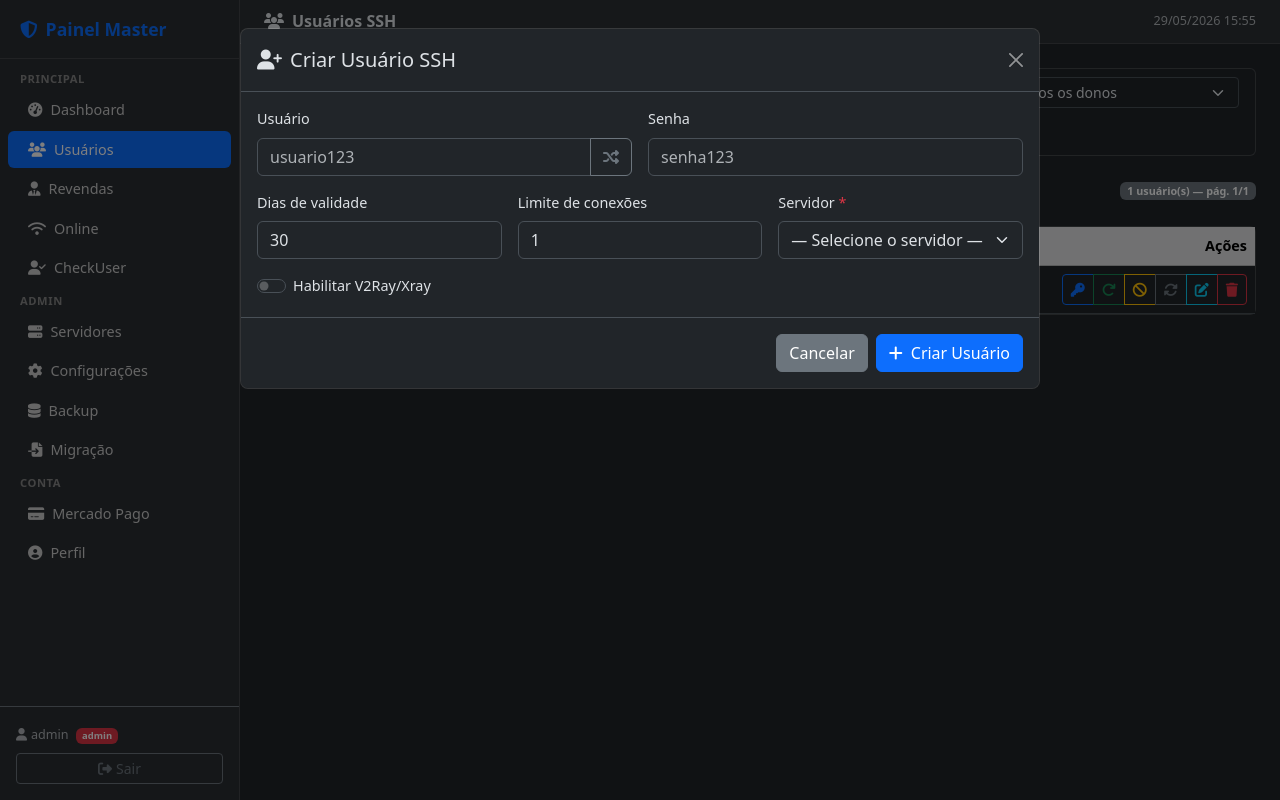
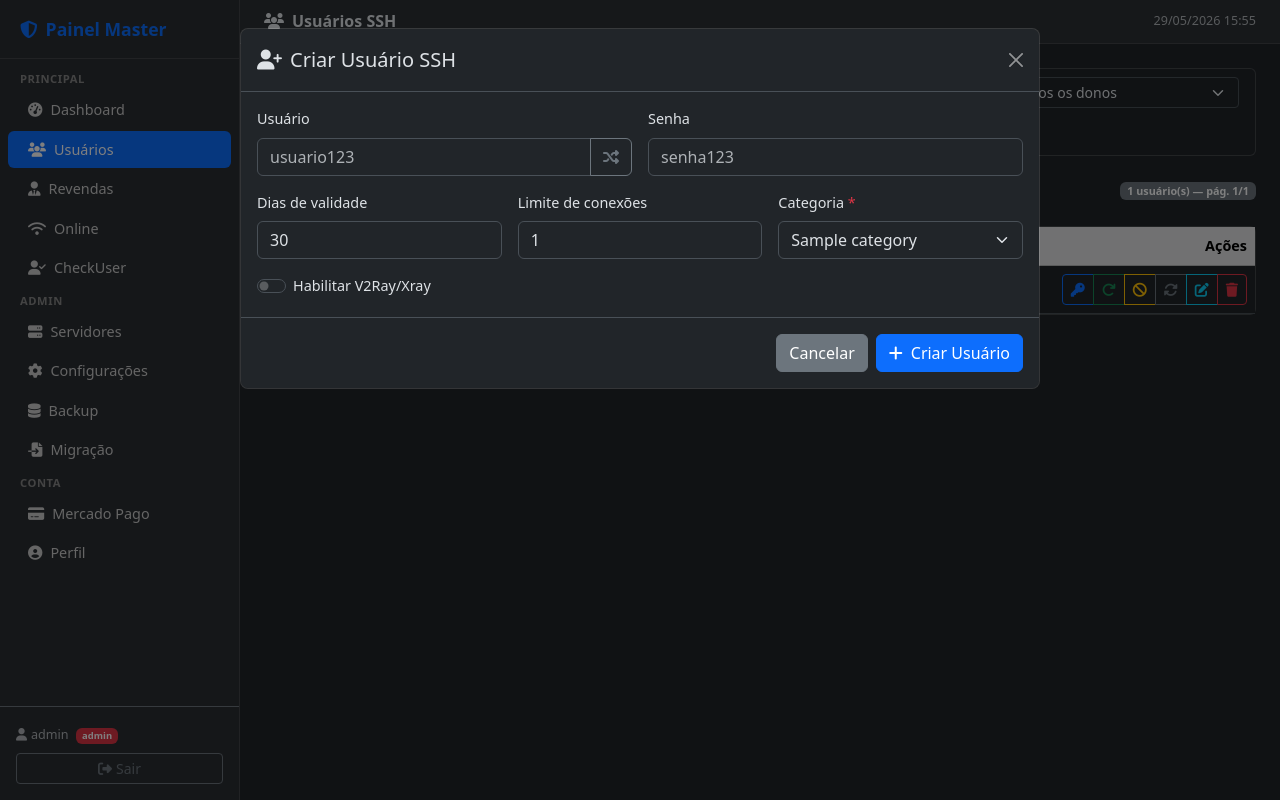
Before and after one commit to jeanfraga95/painel101, a Flask app: page /users in a window 1280 px wide, after a click on "Novo Usuário". Run offline with Flask 3, Linux system fonts and the light colour scheme; the visitor is signed in with stand-in values (Sample User, id 1); data comes from the database, SQL or seed files in the repository; tables that the repository leaves empty hold one stand-in row (values such as "Sample post"); data that the repository does not hold is empty; some libraries are stand-ins or nearby versions.

Commit message:
Update _create_user_modals.html

```diff
--- a/templates/shared/_create_user_modals.html
+++ b/templates/shared/_create_user_modals.html
@@ -30,28 +30,16 @@
             <input type="number" id="cu_limit" class="form-control" value="1" min="1">
           </div>
           <div class="col-md-4">
-            <label class="form-label">Servidor <span class="text-danger">*</span></label>
-            <select id="cu_server" class="form-select" required>
-              <option value="">— Selecione o servidor —</option>
+            <label class="form-label">Categoria <span class="text-danger">*</span></label>
+            <select id="cu_category" class="form-select" required>
+              <option value="">— Selecione a categoria —</option>
               {% if categories is defined %}
                 {% for cat in categories %}
-                  {% set cat_srvs = servers | selectattr('category_id', 'equalto', cat.id) | list if servers is defined else [] %}
-                  {% if cat_srvs %}
-                  <optgroup label="{{ cat.name }}">
-                    {% for s in cat_srvs %}
-                    <option value="{{ s.id }}">{{ s.name }}</option>
-                    {% endfor %}
-                  </optgroup>
-                  {% endif %}
-                {% endfor %}
-              {% endif %}
-              {% if servers is defined %}
-                {% for s in servers if not s.category_id %}
-                <option value="{{ s.id }}">{{ s.name }}</option>
+                <option value="{{ cat.id }}">{{ cat.name }}</option>
                 {% endfor %}
               {% endif %}
             </select>
-            <div class="invalid-feedback">Selecione um servidor.</div>
+            <div class="invalid-feedback">Selecione uma categoria.</div>
           </div>
           <div class="col-12">
             <div class="form-check form-switch">
@@ -115,28 +103,16 @@
             <input type="number" id="ct_limit" class="form-control" value="1" min="1">
           </div>
           <div class="col-6">
-            <label class="form-label">Servidor <span class="text-danger">*</span></label>
-            <select id="ct_server" class="form-select" required>
-              <option value="">— Selecione o servidor —</option>
+            <label class="form-label">Categoria <span class="text-danger">*</span></label>
+            <select id="ct_category" class="form-select" required>
+              <option value="">— Selecione a categoria —</option>
               {% if categories is defined %}
                 {% for cat in categories %}
-                  {% set cat_srvs = servers | selectattr('category_id', 'equalto', cat.id) | list if servers is defined else [] %}
-                  {% if cat_srvs %}
-                  <optgroup label="{{ cat.name }}">
-                    {% for s in cat_srvs %}
-                    <option value="{{ s.id }}">{{ s.name }}</option>
-                    {% endfor %}
-                  </optgroup>
-                  {% endif %}
-                {% endfor %}
-              {% endif %}
-              {% if servers is defined %}
-                {% for s in servers if not s.category_id %}
-                <option value="{{ s.id }}">{{ s.name }}</option>
+                <option value="{{ cat.id }}">{{ cat.name }}</option>
                 {% endfor %}
               {% endif %}
             </select>
-            <div class="invalid-feedback">Selecione um servidor.</div>
+            <div class="invalid-feedback">Selecione uma categoria.</div>
           </div>
           <div class="col-12">
             <div class="form-check form-switch">
@@ -232,23 +208,36 @@ function copyResult(btnEl) {
 
 // pmCopy removed — universalCopy (defined in base.html) handles all cases including HTTP + modal focus-trap
 
+// Auto-seleciona categoria se houver apenas uma disponível
+function autoSelectCategory(selectId) {
+  const sel = document.getElementById(selectId);
+  if (!sel) return;
+  const opts = [...sel.options].filter(o => o.value !== '');
+  if (opts.length === 1) {
+    sel.value = opts[0].value;
+    sel.closest('.col-6, .col-md-4')
+       ?.querySelector('.invalid-feedback')
+       ?.remove();
+  }
+}
+
 function submitCreateUser() {
-  const srvEl = document.getElementById('cu_server');
-  if (!srvEl.value) {
-    srvEl.classList.add('is-invalid');
-    srvEl.focus();
+  const catEl = document.getElementById('cu_category');
+  if (!catEl.value) {
+    catEl.classList.add('is-invalid');
+    catEl.focus();
     return;
   }
-  srvEl.classList.remove('is-invalid');
+  catEl.classList.remove('is-invalid');
   const v2 = document.getElementById('cu_v2ray').checked;
   apiPost('/users/create', {
-    username:  document.getElementById('cu_username').value,
-    password:  document.getElementById('cu_password').value,
-    days:      document.getElementById('cu_days').value,
-    limit:     document.getElementById('cu_limit').value,
-    server_id: srvEl.value,
-    use_v2ray: v2 ? '1' : '0',
-    uuid:      v2 ? document.getElementById('cu_uuid').value : '',
+    username:    document.getElementById('cu_username').value,
+    password:    document.getElementById('cu_password').value,
+    days:        document.getElementById('cu_days').value,
+    limit:       document.getElementById('cu_limit').value,
+    category_id: catEl.value,
+    use_v2ray:   v2 ? '1' : '0',
+    uuid:        v2 ? document.getElementById('cu_uuid').value : '',
   }, d => {
     if (d.success) showResult(d.user);
     else showToast(d.message, 'danger');
@@ -256,24 +245,28 @@ function submitCreateUser() {
 }
 
 function submitCreateTest() {
-  const srvEl = document.getElementById('ct_server');
-  if (!srvEl.value) {
-    srvEl.classList.add('is-invalid');
-    srvEl.focus();
+  const catEl = document.getElementById('ct_category');
+  if (!catEl.value) {
+    catEl.classList.add('is-invalid');
+    catEl.focus();
     return;
   }
-  srvEl.classList.remove('is-invalid');
+  catEl.classList.remove('is-invalid');
   const v2 = document.getElementById('ct_v2ray').checked;
   apiPost('/users/test', {
-    username:  document.getElementById('ct_username').value,
-    password:  document.getElementById('ct_password').value,
-    hours:     document.getElementById('ct_hours').value,
-    limit:     document.getElementById('ct_limit').value,
-    server_id: srvEl.value,
-    use_v2ray: v2 ? '1' : '0',
+    username:    document.getElementById('ct_username').value,
+    password:    document.getElementById('ct_password').value,
+    hours:       document.getElementById('ct_hours').value,
+    limit:       document.getElementById('ct_limit').value,
+    category_id: catEl.value,
+    use_v2ray:   v2 ? '1' : '0',
   }, d => {
     if (d.success) showResult(d.user);
     else showToast(d.message, 'danger');
   });
 }
+
+// Ao abrir os modais, auto-seleciona categoria se houver apenas uma
+document.getElementById('createUserModal')?.addEventListener('shown.bs.modal', () => autoSelectCategory('cu_category'));
+document.getElementById('createTestModal')?.addEventListener('shown.bs.modal', () => autoSelectCategory('ct_category'));
 </script>
```
